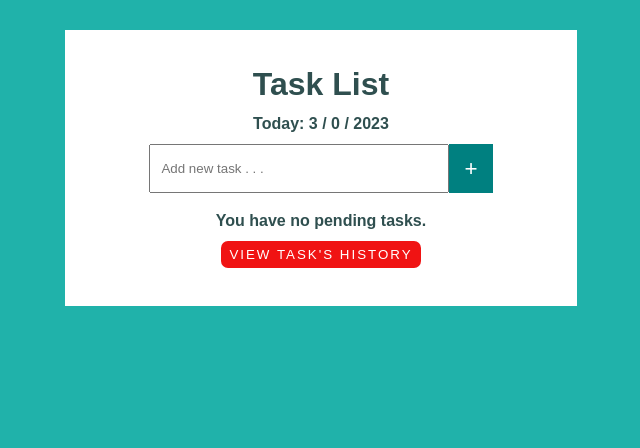
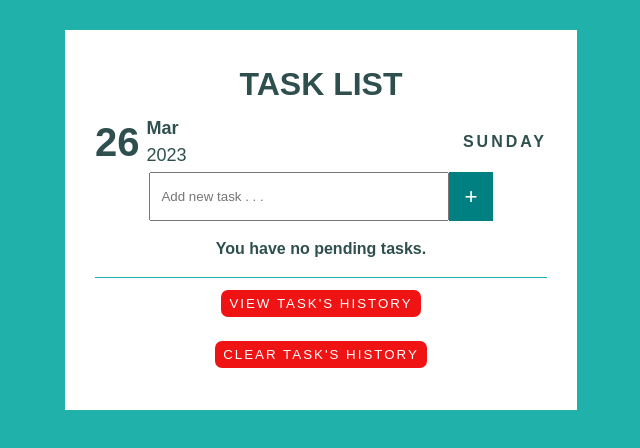
Before and after one commit to eugenia1984/listaDeTareas, a plain HTML site: page index.html in a window 1280 px wide. Both pictures are taken after a click on the button "VIEW TASK'S HISTORY". Shown: the whole page, without its empty margins (319-959 px from the left). Drawn offline with Linux system fonts and the light colour scheme.

Commit message:
agrego el boton para ver el listado y otro para eliminarlo

```diff
--- a/index.html
+++ b/index.html
@@ -24,6 +24,16 @@
 <body>
     <div class="container">
       <h1>Task List</h1>
+      <div class="date">
+        <div class="dateRight">
+            <div id="dateNumber"></div>
+            <div>
+                <div id="dateMonth"></div>
+                <div id="dateYear"></div>
+            </div>
+        </div>
+        <div id="dateText"></div>
+      </div>
       <p id="today"></p>
       <div class="tareasList">
         <form>
@@ -42,6 +52,9 @@
           <button class="view-history">View task's history</button>
         </section>
         <section id="task-history"></section>
+        <section id="clear-history" class="no-show">
+          <button class="clear-history-btn">Clear task's history</button>
+        </section>
 
       </div>
     </div>
--- a/js/date.js
+++ b/js/date.js
@@ -1,8 +1,17 @@
-const date = new Date();
-const year = date.getFullYear();
-const month = date.getMonth() + 1;
-const day = date.getDay();
-const todayDate = `Today: ${month} / ${day} / ${year}`;
+const D = document;
 
-const today = document.querySelector("#today");
-today.textContent = todayDate;
+// Info date
+const dateNumber = D.getElementById("dateNumber");
+const dateText = D.getElementById("dateText");
+const dateMonth = D.getElementById("dateMonth");
+const dateYear = D.getElementById("dateYear");
+
+const setDate = () => {
+  const date = new Date();
+  dateNumber.textContent = date.toLocaleString("en", { day: "numeric" });
+  dateText.textContent = date.toLocaleString("en", { weekday: "long" });
+  dateMonth.textContent = date.toLocaleString("en", { month: "short" });
+  dateYear.textContent = date.toLocaleString("en", { year: "numeric" });
+};
+
+setDate();
--- a/js/main.js
+++ b/js/main.js
@@ -2,8 +2,11 @@ const d = document;
 const input = d.querySelector("input");
 const addBtn = d.querySelector(".btn-add");
 const historyBtn = d.querySelector(".view-history");
+const clearHistoryBtn = d.querySelector(".clear-history-btn");
 const ul = d.querySelector("ul");
 const empty = d.querySelector(".empty");
+const taskHistoryDiv = d.querySelector("#task-history");
+const clearHistory = d.querySelector("#clear-history");
 let taskHistory = [];
 
 const addDeleteBtn = () => {
@@ -45,9 +48,24 @@ addBtn.addEventListener("click", (e) => {
   }
 });
 
-
-
 historyBtn.addEventListener("click", (e) => {
   e.preventDefault();
   const p = d.createElement("p");
-})
+  // Filter the repeated tasks
+  let noRepeatedTask = taskHistory.filter((item, index) => {
+    return taskHistory.indexOf(item) === index;
+  });
+  // Transform the no repeated array items to String
+  p.textContent = noRepeatedTask.join(", ");
+  taskHistoryDiv.appendChild(p);
+  taskHistory = [];
+  clearHistory.classList.remove("no-show");
+  clearHistory.classList.add("show");
+});
+
+clearHistoryBtn.addEventListener("click", (e) => {
+  e.preventDefault();
+  if (taskHistoryDiv.hasChildNodes()) {
+    taskHistoryDiv.removeChild(taskHistoryDiv.lastChild);
+  }
+});
--- a/style.css
+++ b/style.css
@@ -34,16 +34,11 @@ h1 {
   text-align: center;
   color: var(--txt-color);
   padding-bottom: 0.25rem;
+  text-transform: uppercase;
 }
 
-/***** Date *******/
-#today {
-  text-align: center;
-  color: var(--txt-color);
-  padding-bottom: 0.5rem;
-  font-weight: 600;
-}
 
+/**** Container *****/
 .container {
   margin-top: 30px;
   margin-bottom: 30px;
@@ -64,6 +59,40 @@ h1 {
   .container {
     width: 60%;
   }
+}
+
+/******* Date *******/
+.date {
+  color: var(--txt-color);
+  display: flex;
+  align-items: center;
+  justify-content: space-between;
+}
+
+.dateRight {
+  display: flex;
+  align-items: center;
+}
+
+#dateNumber {
+  font-size: 40px;
+}
+
+#dateText {
+  letter-spacing: 3px;
+  text-transform: uppercase;
+}
+
+#dateMonth,
+#dateNumber,
+#dateText  {
+  font-weight: bold;
+}
+
+#dateMonth,
+#dateYear {
+  margin-left: 7px;
+  font-size: 18px;
 }
 
 /****** Task List ********/
@@ -145,7 +174,12 @@ li p {
   text-align: center;
 }
 
-/***** View history ****/
+/***** View / Clear history ****/
+.history {
+  margin-top: 1rem;
+  border-top: 0.1rem solid var(--bg-primary);
+}
+
 .btn-history {
   display: flex;
   flex-direction: row;
@@ -153,10 +187,11 @@ li p {
   align-content: center;
   justify-content: center;
   align-items: center;
-  padding: 0.50rem;
+  padding: 0.75rem;
 }
 
-.view-history {
+.view-history,
+.clear-history-btn {
   background-color: var(--bg-btn-delete);
   color: var(--bg-secondary);
   text-transform: uppercase;
@@ -169,3 +204,21 @@ li p {
   -o-border-radius: 7px;
   border: none;
 }
+
+#task-history {
+  color: var(--txt-alert-color);
+}
+
+.no-show {
+  display: none;
+}
+
+.show {
+  display: flex;
+  flex-direction: row;
+  flex-wrap: wrap;
+  align-content: center;
+  justify-content: center;
+  align-items: center;
+  padding: 0.75rem;
+}
```
